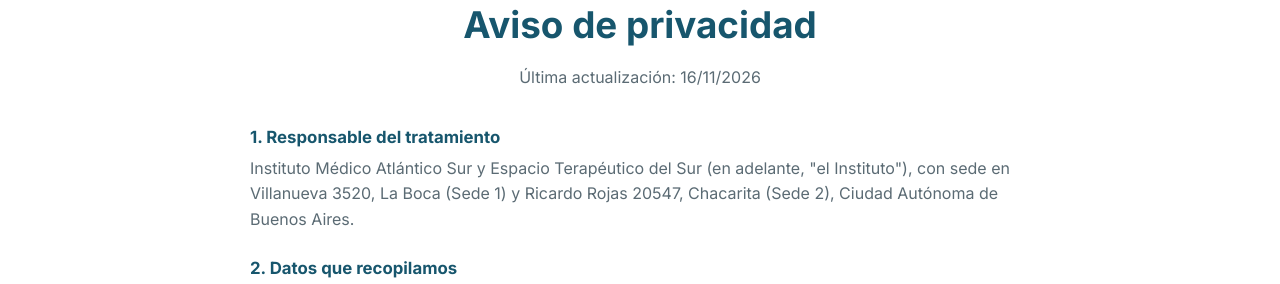
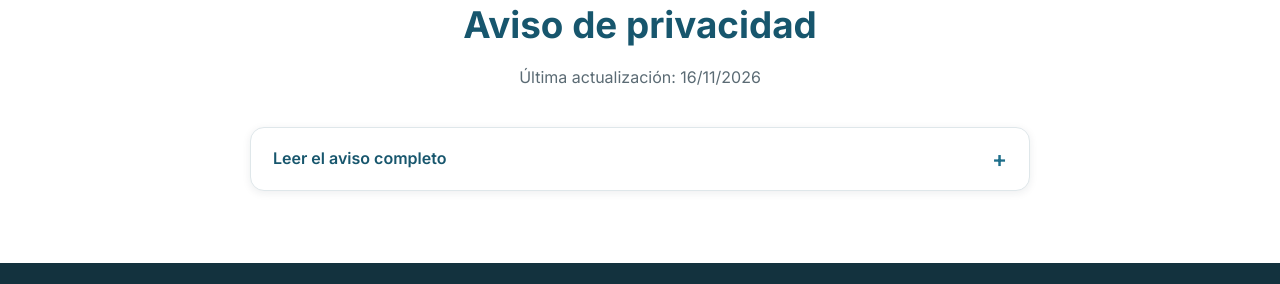
Before and after one commit to imdraz/Instituto-Medico-Atlantico-Sur, a plain HTML site: page index.html in a window 1280 px wide. Shown: the part 6320-6604 px from the top of the page. Drawn offline with Linux system fonts and the light colour scheme.

Commit message:
Add files via upload

```diff
--- a/index.html
+++ b/index.html
@@ -482,6 +482,9 @@
           <p>Última actualización: 16/11/2026</p>
         </header>
 
+        <details class="legal-details">
+          <summary>Leer el aviso completo</summary>
+
         <div class="legal">
           <h3>1. Responsable del tratamiento</h3>
           <p>Instituto Médico Atlántico Sur y Espacio Terapéutico del Sur (en adelante, "el Instituto"), con sede en Villanueva 3520, La Boca (Sede 1) y Ricardo Rojas 20547, Chacarita (Sede 2), Ciudad Autónoma de Buenos Aires.</p>
@@ -507,6 +510,7 @@
           <h3>8. Seguridad y cambios</h3>
           <p>Adoptamos medidas razonables para proteger tus datos, aunque ninguna transmisión por internet es completamente segura. Podemos actualizar este aviso; la versión vigente es la publicada en esta página.</p>
         </div>
+        </details>
       </div>
     </section>
 
--- a/script.js
+++ b/script.js
@@ -747,6 +747,16 @@
   /* ------------------------------------------------------------------------
      UTILIDADES Y ARRANQUE
      ------------------------------------------------------------------------ */
+  function initPrivacyDetails() {
+    const details = $(".legal-details");
+    if (!details) return;
+    const openIfHash = () => {
+      if (location.hash === "#privacidad") details.open = true;
+    };
+    openIfHash();
+    window.addEventListener("hashchange", openIfHash);
+  }
+
   function initYear() {
     const yearEl = $("#year");
     if (yearEl) yearEl.textContent = new Date().getFullYear();
@@ -758,5 +768,6 @@
     initCarousel();
     initTurnos();
     initYear();
+    initPrivacyDetails();
   });
 })();
--- a/styles.css
+++ b/styles.css
@@ -1072,3 +1072,50 @@ p {
 .legal p {
   color: var(--color-text-soft);
 }
+
+/* ---------- 15. Aviso de privacidad desplegable ---------- */
+.legal-details {
+  max-width: 820px;
+  margin: 0 auto;
+  background: #fff;
+  border: 1px solid var(--color-border);
+  border-radius: var(--radius);
+  box-shadow: var(--shadow-sm);
+  padding: 0 22px;
+}
+
+.legal-details summary {
+  cursor: pointer;
+  list-style: none;
+  padding: 18px 0;
+  font-weight: 600;
+  color: var(--color-primary-dark);
+  display: flex;
+  justify-content: space-between;
+  align-items: center;
+}
+
+.legal-details summary::-webkit-details-marker {
+  display: none;
+}
+
+.legal-details summary::after {
+  content: "+";
+  font-size: 1.4rem;
+  line-height: 1;
+  color: var(--color-primary);
+}
+
+.legal-details[open] summary::after {
+  content: "\2212";
+}
+
+.legal-details summary:focus-visible {
+  outline: 3px solid var(--color-accent);
+  outline-offset: 2px;
+  border-radius: 6px;
+}
+
+.legal-details .legal {
+  padding-bottom: 18px;
+}
```
